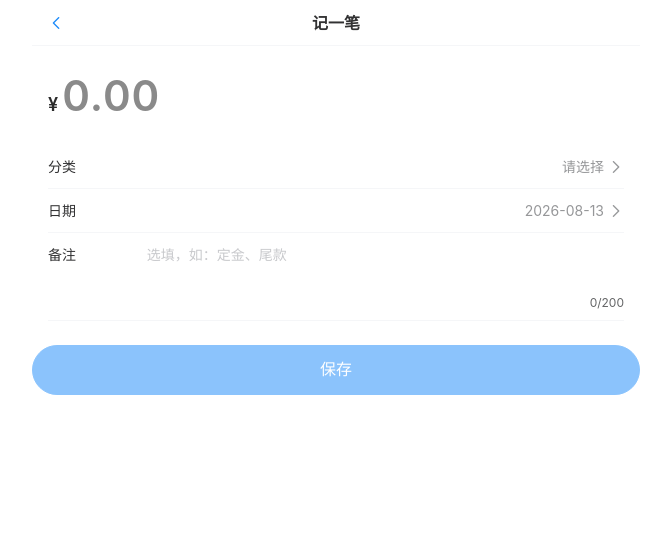
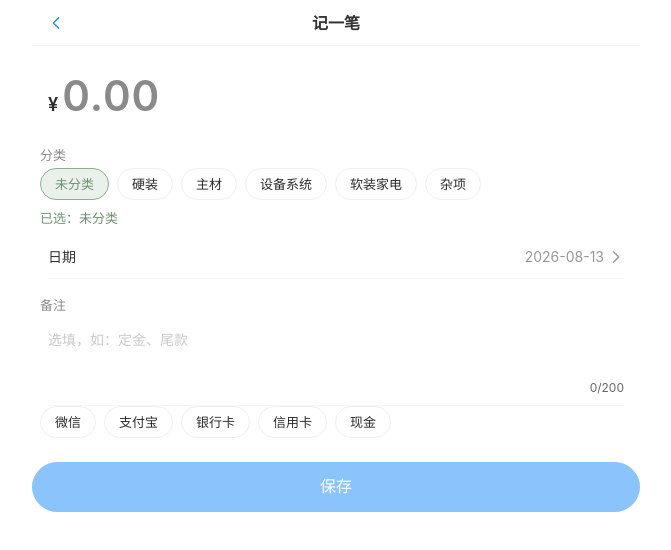
Before and after one commit to gavincode/expense-tracking, a Vue app: page /record in a window 1280 px wide. Shown: the top 550 px of the page, without its empty margins (304-975 px from the left). Built offline with nearby package versions, Linux system fonts and the light colour scheme.

Commit message:
feat(01-03): tag-based category and note pickers on record page

```diff
--- /dev/null
+++ b/src/data/note-tags.ts
@@ -0,0 +1,2 @@
+/** 备注默认标签：点击后写入备注（可多选，用"、"连接）。 */
+export const NOTE_TAGS = ['微信', '支付宝', '银行卡', '信用卡', '现金'] as const;
--- a/src/pages/RecordView.vue
+++ b/src/pages/RecordView.vue
@@ -4,34 +4,79 @@
 
     <div class="amount-box" @click="showKeyboard = true">
       <span class="currency">¥</span>
-      <span class="amount" :class="{ placeholder: !amount }">{{ amount || '0.00' }}</span>
+      <span class="amount" :class="{ placeholder: !draft.amount }">
+        {{ draft.amount || '0.00' }}
+      </span>
     </div>
 
-    <van-cell
-      title="分类"
-      is-link
-      :value="selected?.path ?? '请选择'"
-      :value-class="selected ? '' : 'placeholder-value'"
-      @click="goCategories"
-    />
+    <section class="picker-section">
+      <div class="section-label">分类</div>
+      <div class="chip-row">
+        <button
+          type="button"
+          class="chip"
+          :class="{ selected: !activeGroup && selected?.categoryId === UNCATEGORIZED.id }"
+          @click="selectUncategorized"
+        >
+          {{ UNCATEGORIZED.name }}
+        </button>
+        <button
+          v-for="group in groups"
+          :key="group.id"
+          type="button"
+          class="chip"
+          :class="{ selected: activeGroup?.id === group.id }"
+          @click="selectGroup(group)"
+        >
+          {{ group.name }}
+        </button>
+      </div>
 
-    <van-cell
-      title="日期"
-      is-link
-      :value="date"
-      @click="openDatePicker"
-    />
+      <template v-if="activeGroup">
+        <div class="section-label sub">项目</div>
+        <div class="chip-row">
+          <button
+            v-for="child in activeGroup.children"
+            :key="child.id"
+            type="button"
+            class="chip"
+            :class="{ selected: selectedChild?.id === child.id }"
+            @click="selectChild(child)"
+          >
+            {{ child.name }}
+          </button>
+        </div>
+      </template>
 
+      <div v-if="selected" class="selected-path">已选：{{ selected.path }}</div>
+    </section>
+
+    <van-cell title="日期" is-link :value="draft.date" @click="openDatePicker" />
+
+    <section class="picker-section">
+      <div class="section-label">备注</div>
       <van-field
-      v-model="note"
+        v-model="draft.note"
         type="textarea"
-      label="备注"
         placeholder="选填，如：定金、尾款"
         rows="2"
         autosize
         maxlength="200"
         show-word-limit
       />
+      <div class="chip-row">
+        <button
+          v-for="tag in noteTags"
+          :key="tag"
+          type="button"
+          class="chip"
+          :class="{ selected: isNoteTagSelected(tag) }"
+          @click="toggleNoteTag(tag)"
+        >
+          {{ tag }}
+        </button>
+      </div>
+    </section>
 
     <div class="save-area">
       <van-button type="primary" round block size="large" :disabled="!canSave" @click="save">
@@ -51,7 +96,7 @@
     </van-popup>
 
     <van-number-keyboard
-      :model-value="amount"
+      :model-value="draft.amount"
       :show="showKeyboard"
       theme="custom"
       close-button-text="完成"
@@ -64,36 +109,82 @@
 </template>
 
 <script setup lang="ts">
-import { computed, ref } from 'vue';
+import { computed, onMounted, ref } from 'vue';
 import { useRouter } from 'vue-router';
 import { showToast } from 'vant';
 import { storeToRefs } from 'pinia';
 import { useCategoryStore } from '../stores/category';
 import { useDraftStore } from '../stores/draft';
+import { PRESET_CATEGORIES, UNCATEGORIZED, type CategoryGroup, type CategoryChild } from '../data/categories';
+import { NOTE_TAGS } from '../data/note-tags';
 import { addExpense } from '../db/ledger';
 import { toCents } from '../utils/money';
 
 const router = useRouter();
 const categoryStore = useCategoryStore();
 const { selected } = storeToRefs(categoryStore);
+const draft = useDraftStore();
 
-const draft = useDraftStore();
-const { amount, note, date } = storeToRefs(draft);
+const groups = PRESET_CATEGORIES;
+const noteTags = NOTE_TAGS;
+const activeGroup = ref<CategoryGroup | null>(null);
+const selectedChild = ref<CategoryChild | null>(null);
+
 const showKeyboard = ref(false);
 const showDatePicker = ref(false);
 const pickerDate = ref<string[]>(draft.date.split('-'));
 const minDate = new Date(2000, 0, 1);
 const maxDate = new Date();
 
-const canSave = computed(() => amount.value.trim() !== '' && !!selected.value);
+const canSave = computed(() => draft.amount.trim() !== '' && !!selected.value);
+
+onMounted(() => {
+  if (!selected.value) {
+    categoryStore.setSelected({
+      categoryId: UNCATEGORIZED.id,
+      name: UNCATEGORIZED.name,
+      path: UNCATEGORIZED.name,
+    });
+  }
+});
 
 function goBack() {
+  if (window.history.length > 1) {
     router.back();
+  } else {
+    router.push('/');
+  }
 }
 
-function goCategories() {
-  showKeyboard.value = false;
-  router.push('/categories');
+function selectGroup(group: CategoryGroup) {
+  if (activeGroup.value?.id === group.id) {
+    activeGroup.value = null;
+    return;
+  }
+  activeGroup.value = group;
+  selectedChild.value = null;
+}
+
+function selectChild(child: CategoryChild) {
+  if (!activeGroup.value) {
+    return;
+  }
+  selectedChild.value = child;
+  categoryStore.setSelected({
+    categoryId: child.id,
+    name: child.name,
+    path: `${activeGroup.value.name}/${child.name}`,
+  });
+}
+
+function selectUncategorized() {
+  activeGroup.value = null;
+  selectedChild.value = null;
+  categoryStore.setSelected({
+    categoryId: UNCATEGORIZED.id,
+    name: UNCATEGORIZED.name,
+    path: UNCATEGORIZED.name,
+  });
 }
 
 function onInput(key: string) {
@@ -130,6 +221,27 @@ function onDateConfirm({ selectedValues }: { selectedValues: string[] }) {
   showDatePicker.value = false;
 }
 
+function isNoteTagSelected(tag: string): boolean {
+  return draft.note
+    .split('、')
+    .map((s) => s.trim())
+    .includes(tag);
+}
+
+function toggleNoteTag(tag: string) {
+  const parts = draft.note
+    .split('、')
+    .map((s) => s.trim())
+    .filter(Boolean);
+  const index = parts.indexOf(tag);
+  if (index >= 0) {
+    parts.splice(index, 1);
+  } else {
+    parts.push(tag);
+  }
+  draft.note = parts.join('、');
+}
+
 async function save() {
   let amountCents: number;
   try {
@@ -164,7 +276,7 @@ async function save() {
   display: flex;
   align-items: baseline;
   gap: var(--space-xs);
-  padding: var(--space-lg) var(--space-md);
+  padding: var(--space-lg) var(--space-md) var(--space-sm);
   cursor: pointer;
 }
 
@@ -183,6 +295,53 @@ async function save() {
   color: var(--color-text-secondary);
 }
 
+.picker-section {
+  margin-top: var(--space-md);
+}
+
+.section-label {
+  margin: 0 var(--space-sm) var(--space-xs);
+  font-size: var(--font-size-sm);
+  color: var(--color-text-secondary);
+}
+
+.section-label.sub {
+  margin-top: var(--space-sm);
+}
+
+.chip-row {
+  display: flex;
+  flex-wrap: wrap;
+  gap: var(--space-sm);
+  padding: 0 var(--space-sm);
+}
+
+.chip {
+  appearance: none;
+  border: 1px solid var(--color-border);
+  background: var(--color-surface);
+  color: var(--color-text);
+  border-radius: 16px;
+  padding: 8px 14px;
+  font-size: var(--font-size-sm);
+  line-height: 1;
+  min-height: 32px;
+  cursor: pointer;
+}
+
+.chip.selected {
+  background: var(--color-primary-light);
+  border-color: var(--color-primary);
+  color: var(--color-primary-dark);
+  font-weight: 500;
+}
+
+.selected-path {
+  margin: var(--space-sm);
+  font-size: var(--font-size-sm);
+  color: var(--color-primary-dark);
+}
+
 .save-area {
   margin-top: var(--space-lg);
 }
--- a/src/router/index.ts
+++ b/src/router/index.ts
@@ -1,7 +1,6 @@
 import { createRouter, createWebHistory } from 'vue-router';
 import HomeView from '../pages/HomeView.vue';
 import RecordView from '../pages/RecordView.vue';
-import CategoryView from '../pages/CategoryView.vue';
 import ListView from '../pages/ListView.vue';
 import DetailView from '../pages/DetailView.vue';
 
@@ -10,7 +9,6 @@ const router = createRouter({
   routes: [
     { path: '/', name: 'home', component: HomeView },
     { path: '/record', name: 'record', component: RecordView },
-    { path: '/categories', name: 'categories', component: CategoryView },
     { path: '/list', name: 'list', component: ListView },
     { path: '/detail/:id', name: 'detail', component: DetailView },
   ],
```
Lines whose indentation alone changed are shown as unchanged.
